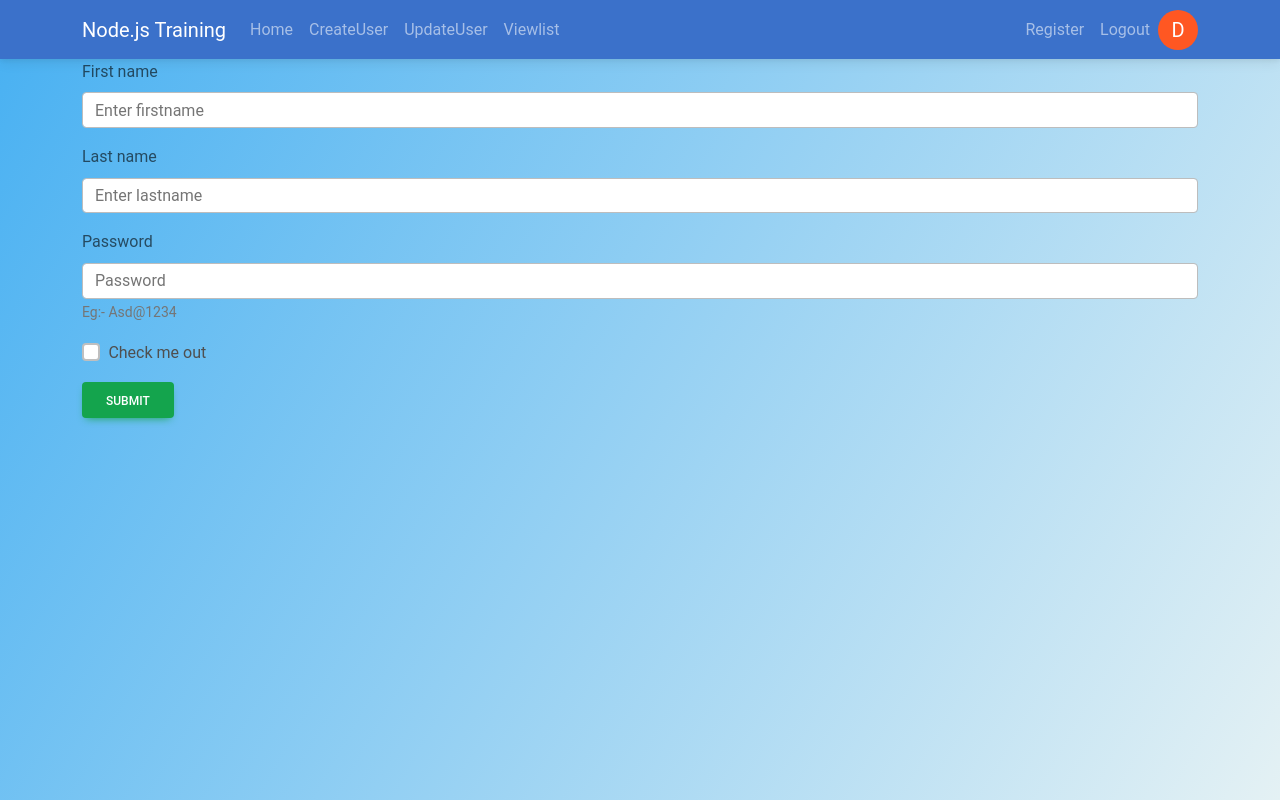
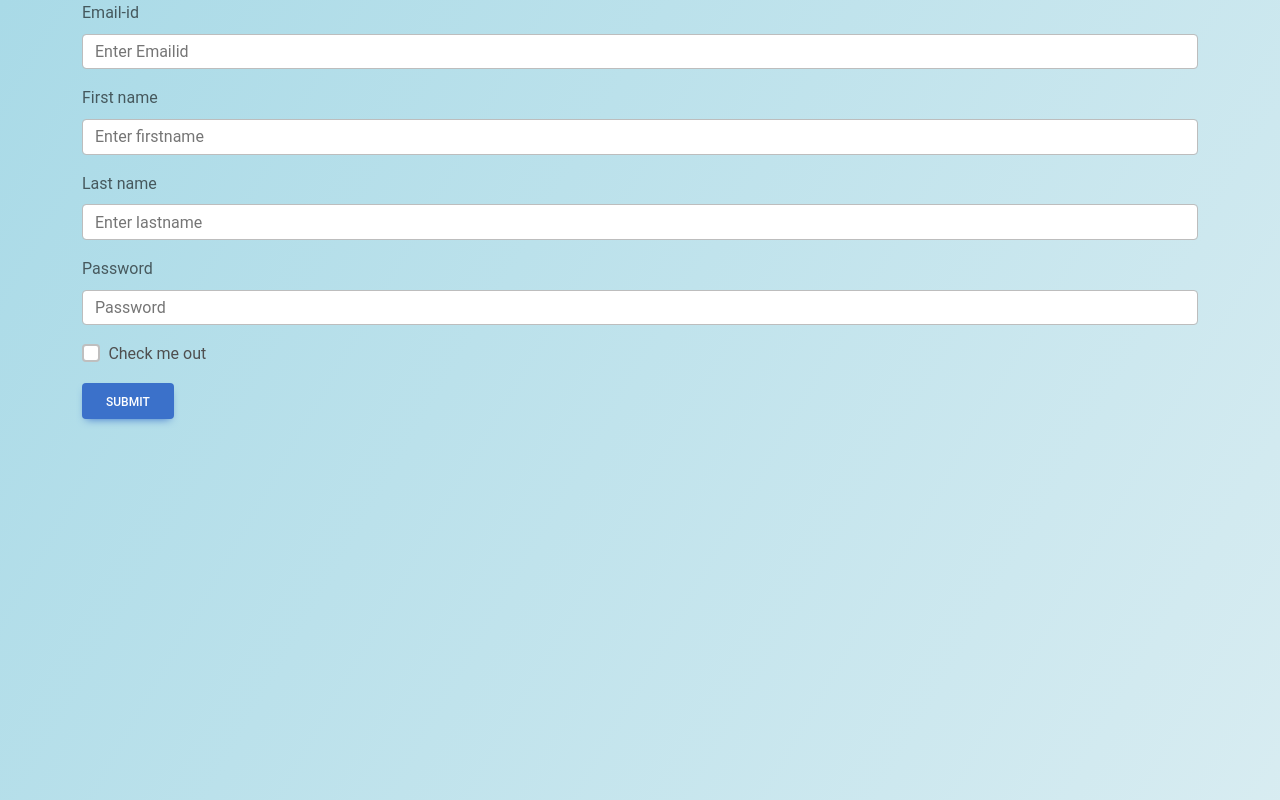
Before and after one commit to DHIYAN51/Node.js-Training-Frontend-Task, a React (Create React App) app: page /updateform in a window 1280 px wide. Shown: the top 800 px of the page. Built offline with nearby package versions, Linux system fonts and the light colour scheme.

Commit message:
FRONT OVER

```diff
--- a/src/App.js
+++ b/src/App.js
@@ -6,7 +6,6 @@ import CreateUser from "./Components/Pages/CreateUser";
 import View from './Components/Pages/View';
 import Login from './Components/Login/Login';
 import Forgotpassword from './Components/Login/Forgot';
-
 import Signup from './Components/Login/Signup';
 
 
--- a/src/Components/Pages/UpdateUser.js
+++ b/src/Components/Pages/UpdateUser.js
@@ -1,150 +1,58 @@
-// import React, { useState } from "react";
+import React,{useState}from "react";
 import { Container } from "react-bootstrap";
 import Button from "react-bootstrap/Button";
 import Form from "react-bootstrap/Form";
-import Axios from "axios";
+import Axios from 'axios';
 import { useNavigate } from "react-router-dom";
-import Navigation from "./Navbar";
-import { ToastErrMsg, ToastSuccessMsg } from "../../utils/ToastMsg";
-import { useFormik } from "formik";
-import * as yup from "yup";
-const validationSchema = yup.object({
-  firstname: yup
-    .string()
-    .required("Firstname is required")
-    .strict()
-    .trim()
-    .uppercase()
-    .min(5, "Minimum 5 characters required")
-    .max(15, "Maximum 15 characters only"),
-  lastname: yup
-    .string()
-    .required("Lastname is required")
-    .strict()
-    .trim()
-    .uppercase()
-    .min(5, "Minimum 5 characters required")
-    .max(15, "Maximum 15 characters only"),
-  password: yup
-    .string()
-    .matches(
-      /^.*(?=.{8,})((?=.*[!@#$%^&*()\-_=+{};:,<.>]){1})(?=.*\d)((?=.*[a-z]){1})((?=.*[A-Z]){1}).*$/,
-      "Password must contain at least 8 characters, one uppercase, one number and one special case character"
-    )
-    .required("Password is required"),
-});
-
-const UpdateUser = ({ id }) => {
-  const formik = useFormik({
-    initialValues: {
-      firstname: "",
-      lastname: "",
-      password: "",
-    },
-    validateOnBlur: true,
-    validationSchema: validationSchema,
-    onSubmit: (id,inputs) => {
-      console.log("updateHandler-----", id);
-      updateHandler(id,inputs);
-      navigate("/home");
-      formik.resetForm();
-    },
-  });
+const UpdateUser = ({id}) => {
   const navigate = useNavigate();
   const vercel = "https://back-end-task-leli.vercel.app";
-  // const [firstname, setFirstname] = useState("");
-  // const [lastname, setLastname] = useState("");
-  // const [password, setPassword] = useState("");
+  // const local = " http://localhost:8001"
+  const [firstname, setFirstname] = useState("");
+  const [lastname, setLastname] = useState("");
+  const [password, setPassword] = useState("");
+  const [emailid,setEmailid]= useState("");
+  const updateHandler =(id)=>{
+  Axios.put(`${vercel}/users/update/${id}`,{firstname:firstname, lastname:lastname,emailid:emailid, password:password}).then(()=>alert("user updated")).catch(e=>console.log(e))
+  setFirstname("");
+  setLastname("");
+  setPassword("");
+  setEmailid("");
+  navigate('/home')
+  }
+  return (
+    <Container>
+    <Form onSubmit={(e)=>{ e.preventDefault(); updateHandler(id);}}>
+    <Form.Group className="mb-3" controlId="formBasicEmail">
+        <Form.Label>Email-id</Form.Label>
+        <Form.Control type="text" placeholder="Enter Emailid"  onChange={(e)=>setEmailid(e.target.value)} value={emailid}/>
 
-  const updateHandler = async (id, values) => {
-    const { ...data } = values;
-    const response = await Axios.put(
-      `${vercel}/users/update/${id}`,
-      data
-    ).catch((err) => {
-      if (err && err.response) {
-        ToastErrMsg(err.response.data);
-        console.log("Error---> ", err.response.data);
-      }
-    });
-    if (response && response.data) {
-      ToastSuccessMsg(response.data.message);
-      console.log("Successful----> ", response.data);
-    }
-  };
-
-  // const updateHandler =(id)=>{
-  // Axios.put(`${vercel}/users/update/${id}`,{firstname:firstname, lastname:lastname,  password:password}).then(()=>alert("user updated")).catch(e=>console.log(e))
-  // setFirstname("");
-  // setLastname("");
-  // setPassword("");
-  // navigate('/home')
-  // }
-  return (
-    <div>
-      <Navigation />
-      <Container>
-        <Form onSubmit={formik.handleSubmit}>
+      </Form.Group>
       <Form.Group className="mb-3" controlId="formBasicEmail">
         <Form.Label>First name</Form.Label>
-            <Form.Control
-              type="text"
-              name="firstname"
-              placeholder="Enter firstname"
-              onChange={formik.handleChange}
-              onBlur={formik.handleBlur}
-              value={formik.values.firstname}
-            />
+        <Form.Control type="text" placeholder="Enter firstname"  onChange={(e)=>setFirstname(e.target.value)} value={firstname}/>
+
       </Form.Group>
-          {formik.touched.firstname && formik.errors.firstname ? (
-            <div className="text-danger">{formik.errors.firstname}</div>
-          ) : null}
-
       <Form.Group className="mb-3" controlId="formBasicEmail">
         <Form.Label>Last name</Form.Label>
-            <Form.Control
-              type="text"
-              name="lastname"
-              placeholder="Enter lastname"
-              onChange={formik.handleChange}
-              onBlur={formik.handleBlur}
-              value={formik.values.lastname}
-            />
+        <Form.Control type="text" placeholder="Enter lastname"  onChange={(e)=>setLastname(e.target.value)} value={lastname}/>
+
       </Form.Group>
-          {formik.touched.lastname && formik.errors.lastname ? (
-            <div className="text-danger">{formik.errors.lastname}</div>
-          ) : null}
+
+
       <Form.Group className="mb-3" controlId="formBasicPassword">
         <Form.Label>Password</Form.Label>
-            <Form.Control
-              type="password"
-              name="password"
-              placeholder="Password"
-              onChange={formik.handleChange}
-              onBlur={formik.handleBlur}
-              value={formik.values.password}
-            />
-            <Form.Text className="text-muted">Eg:- Asd@1234</Form.Text>
+        <Form.Control type="password" placeholder="Password"  onChange={(e)=>setPassword(e.target.value)} value={password}/>
       </Form.Group>
-          {formik.touched.password && formik.errors.password ? (
-            <div className="text-danger">{formik.errors.password}</div>
-          ) : null}
       <Form.Group className="mb-3" controlId="formBasicCheckbox">
         <Form.Check type="checkbox" label="Check me out" />
       </Form.Group>
-          {!formik.isValid ? (
-            <Button variant="warning" disabled type="submit">
+      <Button variant="primary" type="submit">
         Submit
       </Button>
-          ) : (
-            <Button variant="success" type="submit">
-              Submit
-            </Button>
-          )}
     </Form>
   </Container>
-    </div>
-  );
-};
+  )
+}
 
-export default UpdateUser;
+export default UpdateUser
--- a/src/Styles/Login/Nlogic.css
+++ b/src/Styles/Login/Nlogic.css
@@ -1,4 +1,4 @@
-body{
+/* body{
     margin: 0;
     padding: 0;
     color: black;
@@ -6,7 +6,7 @@ body{
     background: linear-gradient(120deg,#fcfeff,#f4eded);
     height: 100vh;
     overflow: hidden;
-}
+} */
 
 .center{
     position:absolute;
--- a/src/Styles/Login/Register.css
+++ b/src/Styles/Login/Register.css
@@ -4,9 +4,9 @@ body {
   color: black;
   font-family: system-ui, -apple-system, BlinkMacSystemFont, "Segoe UI", Roboto,
     Oxygen, Ubuntu, Cantarell, "Open Sans", "Helvetica Neue", sans-serif;
-  background: linear-gradient(120deg, #47b0f2, #e4f1f4);
-  height: 100vh;
-  overflow: hidden;
+  background: linear-gradient(120deg, #a9dae7, #e4f1f4);
+  height: 200vh;
+
 }
 
 .center {
```
Lines whose indentation alone changed are shown as unchanged.
